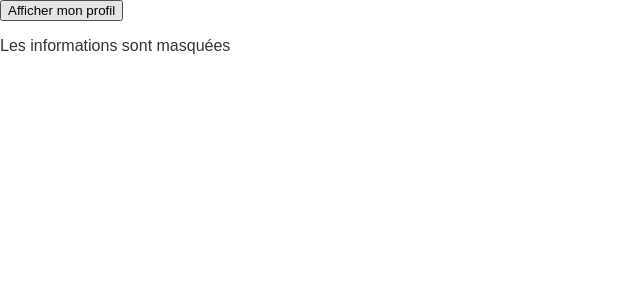
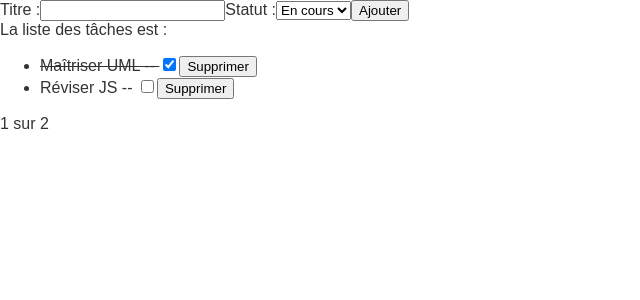
Before and after one commit to projectsrx00/first-projet-react, a React (Create React App) app: page / in a window 1280 px wide. Shown: the top 300 px of the page, without its empty margins (0-640 px from the left). Built offline with nearby package versions, Linux system fonts and the light colour scheme.

Commit message:
importante

```diff
--- a/src/App.jsx
+++ b/src/App.jsx
@@ -1,15 +1,10 @@
-import StudentProfile from './composants/StudentProfile'
+import ListeTaches from './composants/ListeTaches'
 import { useState } from 'react';
 
 function App () {
-    const [visible,setVisible] = useState(false);
-    function modifier_visibilite () {
-        visible ? setVisible(false) : setVisible(true)
-    }
     return (
         <div>
-            <button onClick={modifier_visibilite}>{visible ? 'Masquer mon profil' : 'Afficher mon profil' }</button>
-            {visible ? <StudentProfile /> : <p>Les informations sont masquées</p>}
+            <ListeTaches />
         </div>
     )
 }
--- /dev/null
+++ b/src/composants/ListeTaches.jsx
@@ -0,0 +1,86 @@
+
+import { useState } from 'react';
+import Tache from './Tache';
+
+function ListeTaches() {
+    const [taches, setTaches] = useState([
+        { id: 5, titre: 'Maîtriser UML', statut: "Terminé" },
+        { id: 7, titre: 'Réviser JS', statut: "En cours" }
+    ]);
+
+    const [titre, setTitre] = useState('');
+    const [statut, setStatut] = useState('En cours');
+
+    function ajouterTache(e) {
+        e.preventDefault();
+
+        const nouvelleTache = {
+            id: taches.length + 1,
+            titre: titre,
+            statut: statut
+        };
+
+        setTaches([...taches, nouvelleTache]);
+        setTitre('');
+        setStatut('En cours');
+    }
+
+    function supprimerTache(id) {
+        setTaches(taches.filter((e) => e.id !== id));
+    }
+
+    function basculerTache(id) {
+        setTaches(taches.map((e) =>
+            e.id === id
+                ? { ...e, statut: e.statut === "Terminé" ? "En cours" : "Terminé" }
+                : e
+        ));
+    }
+
+    return (
+        <div>
+            <form onSubmit={ajouterTache}>
+                Titre :
+                <input
+                    type="text"
+                    value={titre}
+                    onChange={(e) => setTitre(e.target.value)}
+                    required
+                />
+
+                Statut :
+                <select
+                    value={statut}
+                    onChange={(e) => setStatut(e.target.value)}
+                >
+                    <option value="En cours">En cours</option>
+                    <option value="Terminé">Terminé</option>
+                </select>
+
+                <button type="submit">Ajouter</button>
+            </form>
+
+            La liste des tâches est :
+
+            <ul>
+                {taches.map((e) => (
+                    <Tache
+                        key={e.id}
+                        id={e.id}
+                        titre={e.titre}
+                        statut={e.statut}
+                        supprimer_tache={supprimerTache}
+                        basculerTache={basculerTache}
+                    />
+                ))}
+            </ul>
+
+            {taches.filter((e) => e.statut !== "Terminé").length > 0
+                ? <p>{taches.filter((e) => e.statut !== "Terminé").length} sur {taches.length}</p>
+                : <p>Aucune tâche pour le moment</p>
+            }
+        </div>
+    );
+}
+
+export default ListeTaches;
--- a/src/composants/StudentProfile.jsx
+++ /dev/null
@@ -1,16 +0,0 @@
-function StudentProfile() {
-    const nom = "Ellaghmich";
-    const prenom = "Rania";
-    const filiere = "Développement Digital";
-
-    return (
-        <div>
-            <h2>Profil de l'étudiant</h2>
-            <p>Nom : {nom}</p>
-            <p>Prénom : {prenom}</p>
-            <p>Filière : {filiere}</p>
-        </div>
-    );
-}
-
-export default StudentProfile;
--- /dev/null
+++ b/src/composants/Tache.jsx
@@ -0,0 +1,10 @@
+function Tache (props) {
+    return (
+        <li style={props.statut === 'Terminé' ? { textDecoration: 'line-through' } : {}}>
+            {props.titre} -- <input type="checkbox" onClick={() => props.basculerTache(props.id)} checked={props.statut === "Terminé" ? true : false} />
+            <button onClick={() => props.supprimer_tache(props.id)}>Supprimer</button>
+
+        </li>
+    )
+}
+export default Tache;
```
